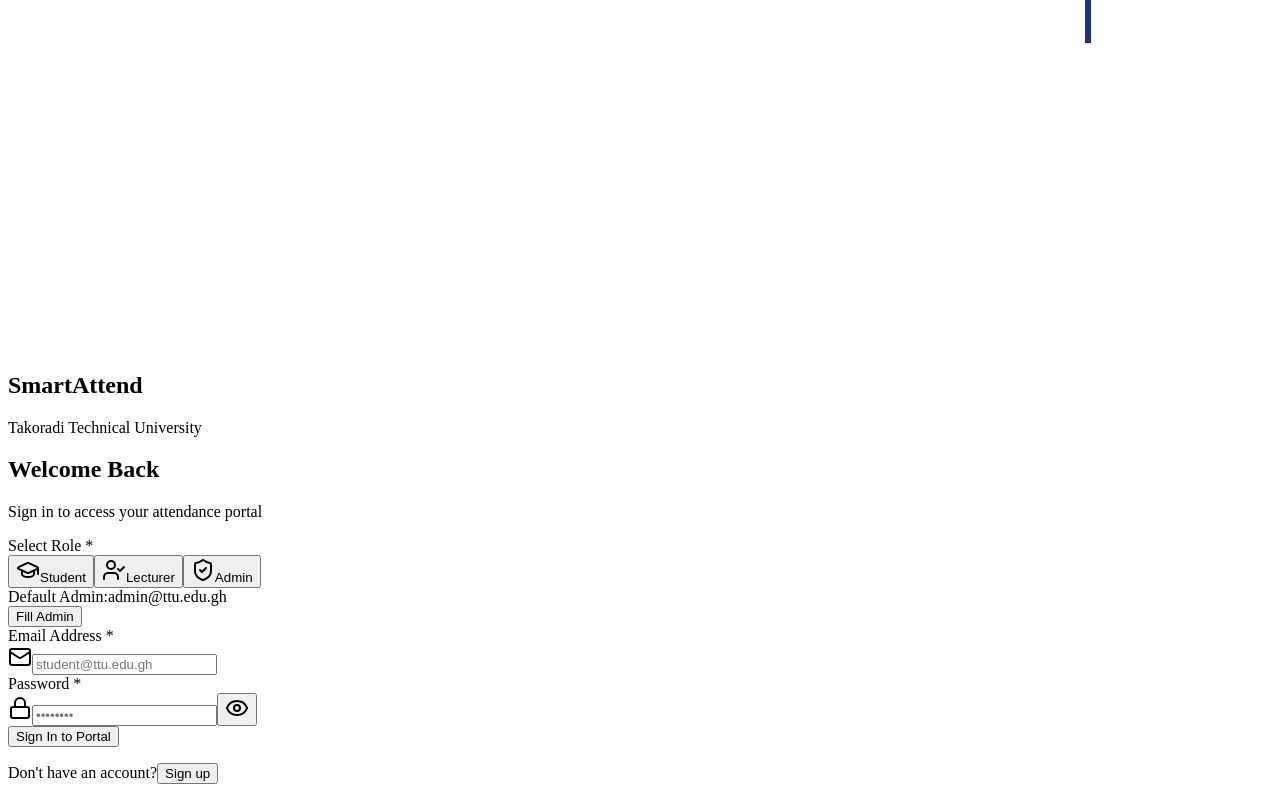
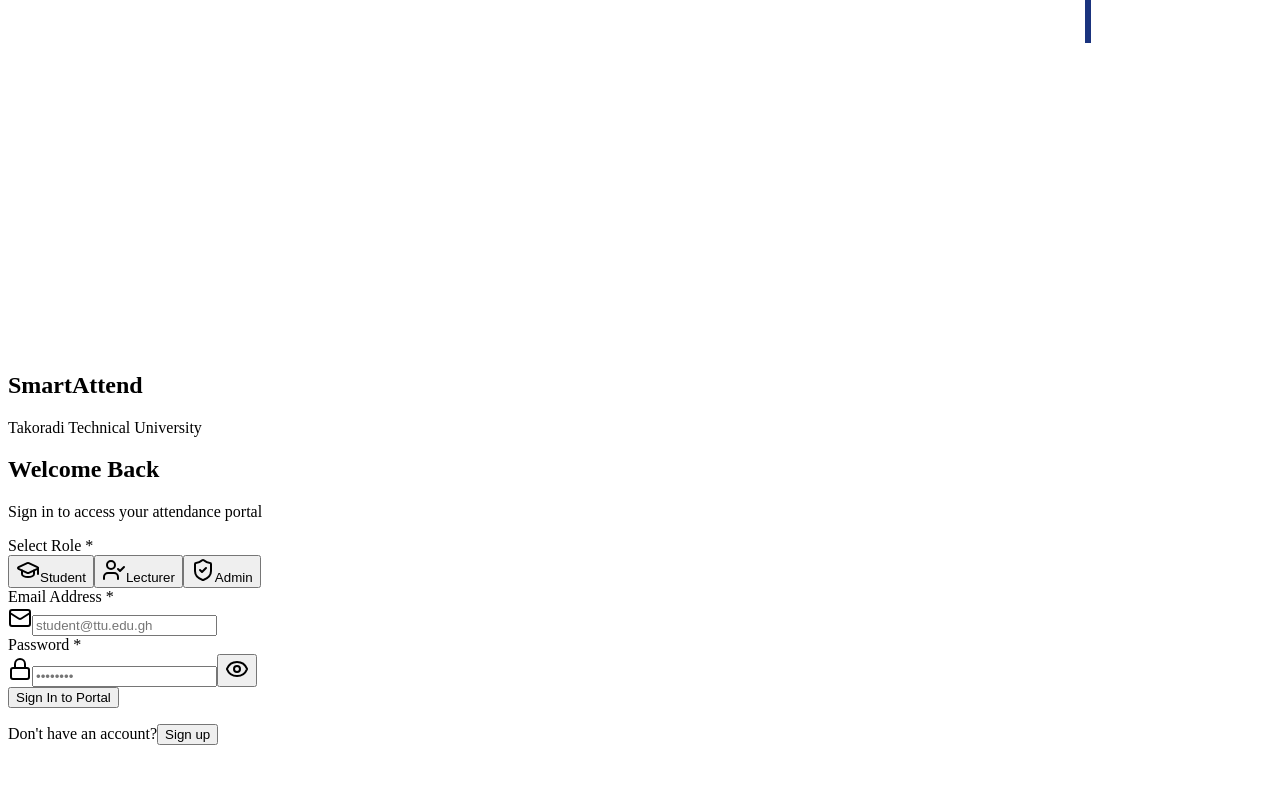
Before and after one commit to Cob2024/attendance-web-app, a React (Vite) app: page /login in a window 1280 px wide. Shown: the part 5477-6277 px from the top of the page. After the commit the page ends 6238 px from the top, so only its background shows below. Built offline with nearby package versions, Linux system fonts and the light colour scheme; no server answers; the HTML template or start-up script is replaced by a standard one.

Commit message:
🔒 Remove hardcoded admin password from login page Fill button

```diff
--- a/src/app/pages/Login.tsx
+++ b/src/app/pages/Login.tsx
@@ -275,8 +275,7 @@
                 </div>
               </div>
 
-              {/* Default Administrator Quick Access */}
-              {!isSignup && (
+              {!isSignup && role === 'admin' && (
                 <div className="bg-amber-50/80 dark:bg-amber-950/40 rounded-xl p-3 border border-amber-200 dark:border-amber-800 text-xs">
                   <div className="flex items-center justify-between gap-2">
                     <div className="flex items-center gap-1.5 min-w-0">
@@ -286,15 +285,13 @@
                     <button
                       type="button"
                       onClick={() => {
-                        setRole('admin');
                         setEmail('admin@ttu.edu.gh');
-                        setPassword('admin123');
                         setError('');
                       }}
                       className="px-2.5 py-1 bg-amber-600 hover:bg-amber-700 text-white rounded-lg font-semibold text-[11px] transition-colors flex-shrink-0 cursor-pointer shadow-xs"
-                      title="Quick Fill Admin Credentials"
+                      title="Auto-fill admin email"
                     >
-                      Fill Admin
+                      Fill Email
                     </button>
                   </div>
                 </div>
```
